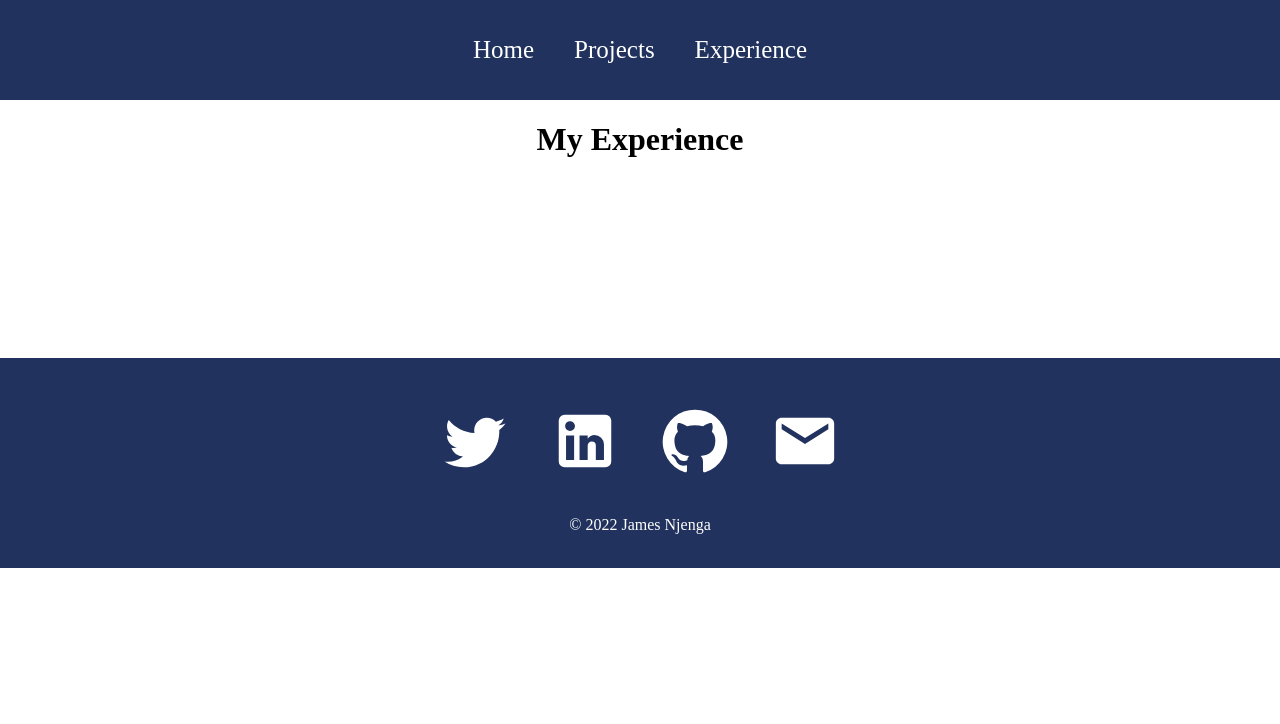
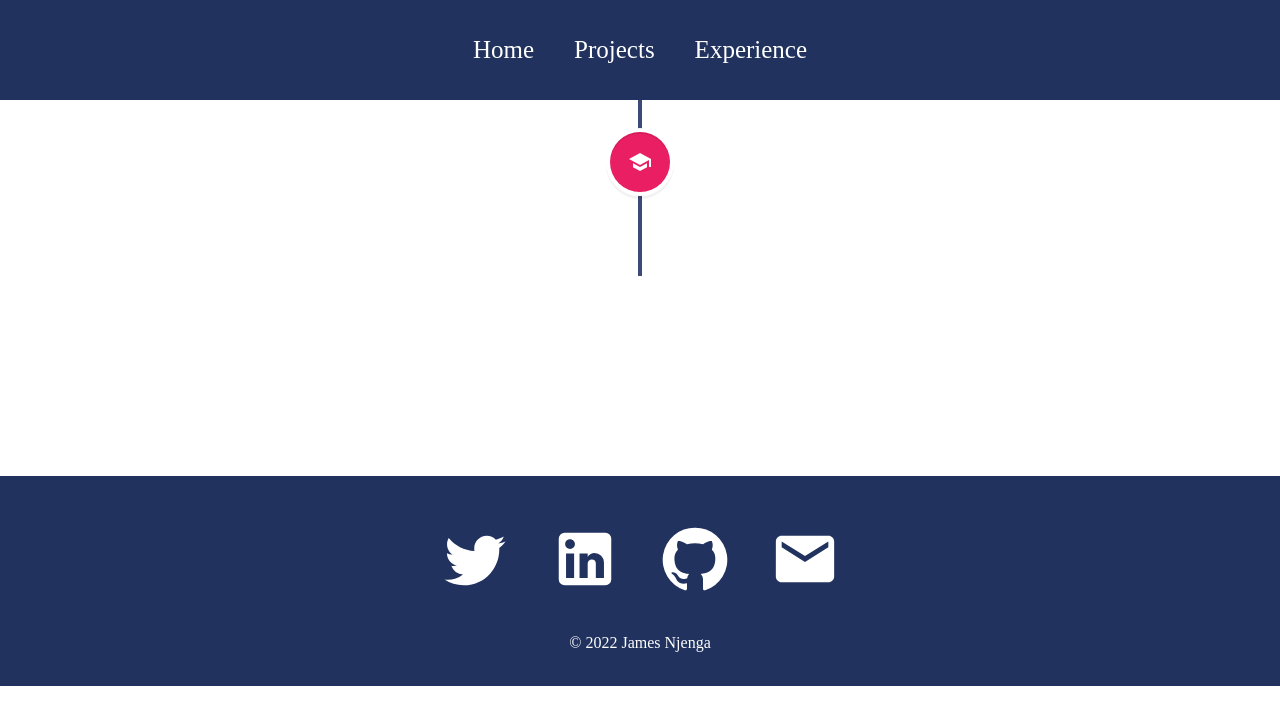
Before and after one commit to Ayusi-Peter2/PERSONAL-PORTFOLIO, a React (Create React App) app: page /experience in a window 1280 px wide. Shown: the top 724 px of the page. Built offline with nearby package versions, Linux system fonts and the light colour scheme.

Commit message:
Added a vertical line component to the experience page

```diff
--- a/package.json
+++ b/package.json
@@ -16,6 +16,7 @@
     "react-dom": "^18.2.0",
     "react-router-dom": "^6.4.1",
     "react-scripts": "5.0.1",
+    "react-vertical-timeline-component": "^3.5.2",
     "web-vitals": "^2.1.4"
   },
   "scripts": {
--- a/src/pages/Experience.js
+++ b/src/pages/Experience.js
@@ -1,9 +1,24 @@
-
+import React from "react"
+import {
+    VerticalTimeline,
+    VerticalTimelineElement
+}from 'react-vertical-timeline-component';
+import 'react-vertical-timeline-component/style.min.css';
+import SchoolIcon from "@material-ui/icons/School"
 function Experience(){
     return(
-        <di>
-            <h1>My Experience</h1>
-        </di>
+        <div className="experience">
+            <VerticalTimeline lineColor="#3e497a">
+<VerticalTimelineElement
+className="vertical-timeline-eleme"
+date="July 2022"
+    iconStyle={{ background: 'rgb(233, 30, 99)', color: '#fff' }}
+    icon={<SchoolIcon />}>
+        <h3 className="vertical-timeline-element-title">Moringa School, Ngong Lane Plaza, Nairobi Kenya</h3>
+    <p>Fullstack Software Development (React, Ruby on rails)</p>
+    </VerticalTimelineElement>
+            </VerticalTimeline>
+        </div>
     )
 }
 
```
Also changed, not shown: 1 other file (tests, documents, lock files or other folders).
